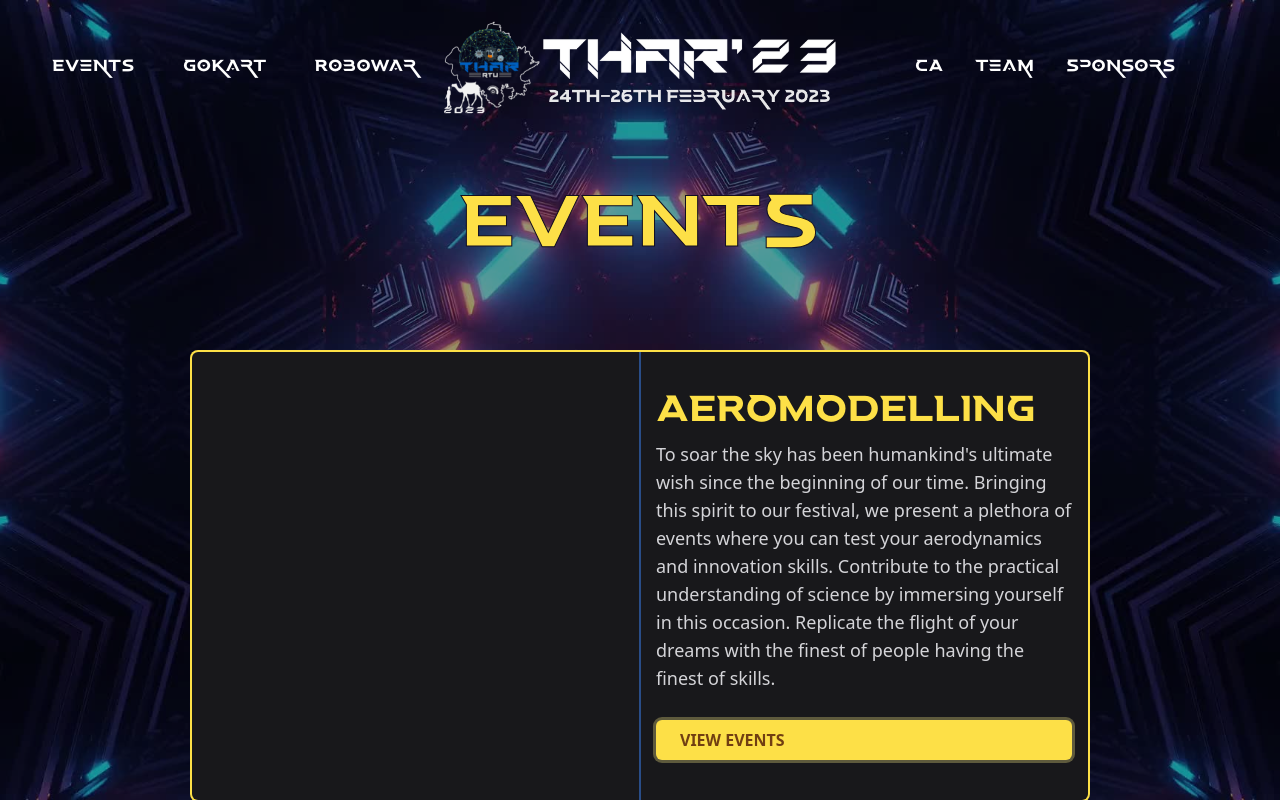
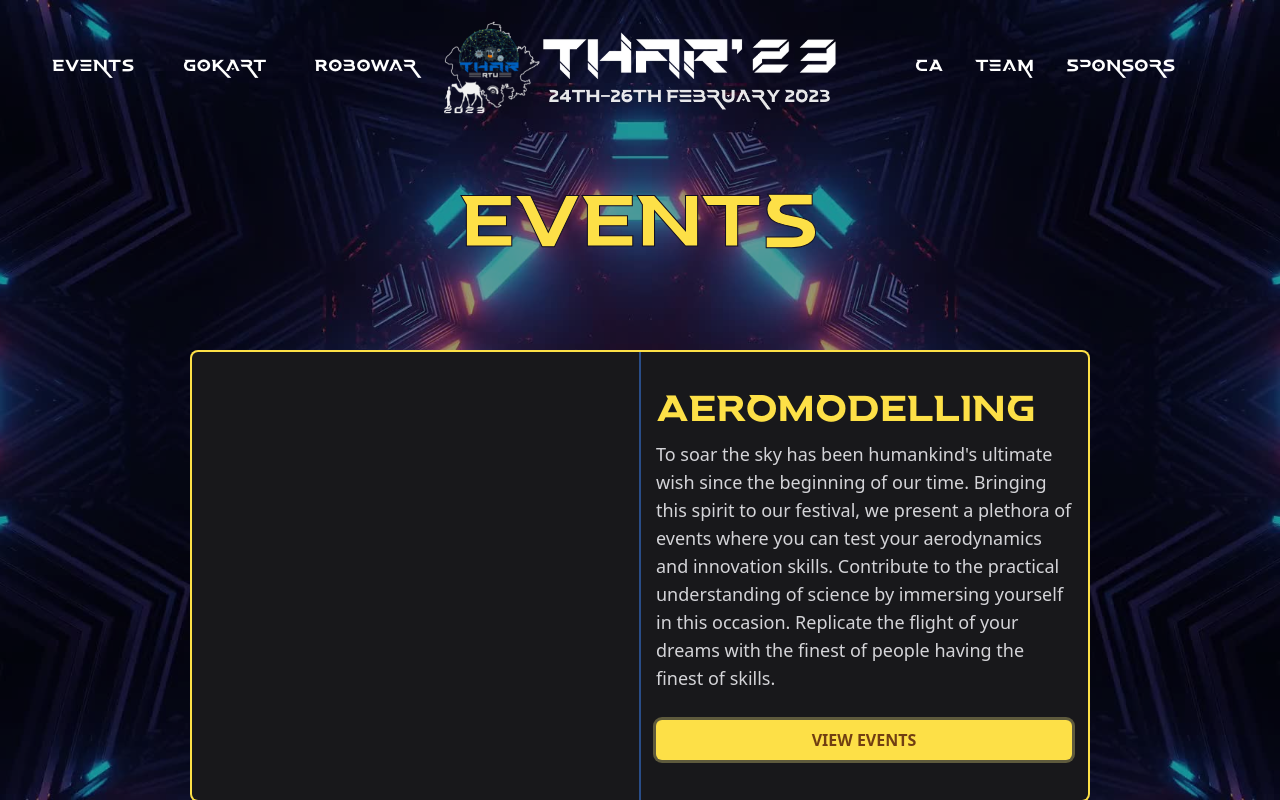
Before and after one commit to ishanjain1502/thar, a Next.js app: page /events in a window 1280 px wide. Shown: the top 800 px of the page. Built offline with nearby package versions, Linux system fonts and the light colour scheme.

Commit message:
minor fix

```diff
--- a/components/events/Domains.js
+++ b/components/events/Domains.js
@@ -19,7 +19,7 @@ export default function Domains({ id }) {
           </article>
         </span>
         <Link href={`/events/${id}`} passHref legacyBehavior>
-          <a className="px-6 py-2 ring mt-4 rounded-md font-bold bg-yellow-300 hover:bg-yellow-300/90 hover:text-black active:scale-95 transition-all ease-in-out text-yellow-900 ring-yellow-200/30 uppercase">
+          <a className="px-6 py-2 ring mt-4 rounded-md font-bold bg-yellow-300 hover:bg-yellow-300/90 hover:text-black active:scale-95 transition-all ease-in-out text-yellow-900 ring-yellow-200/30 uppercase text-center">
             View Events
           </a>
         </Link>
```
